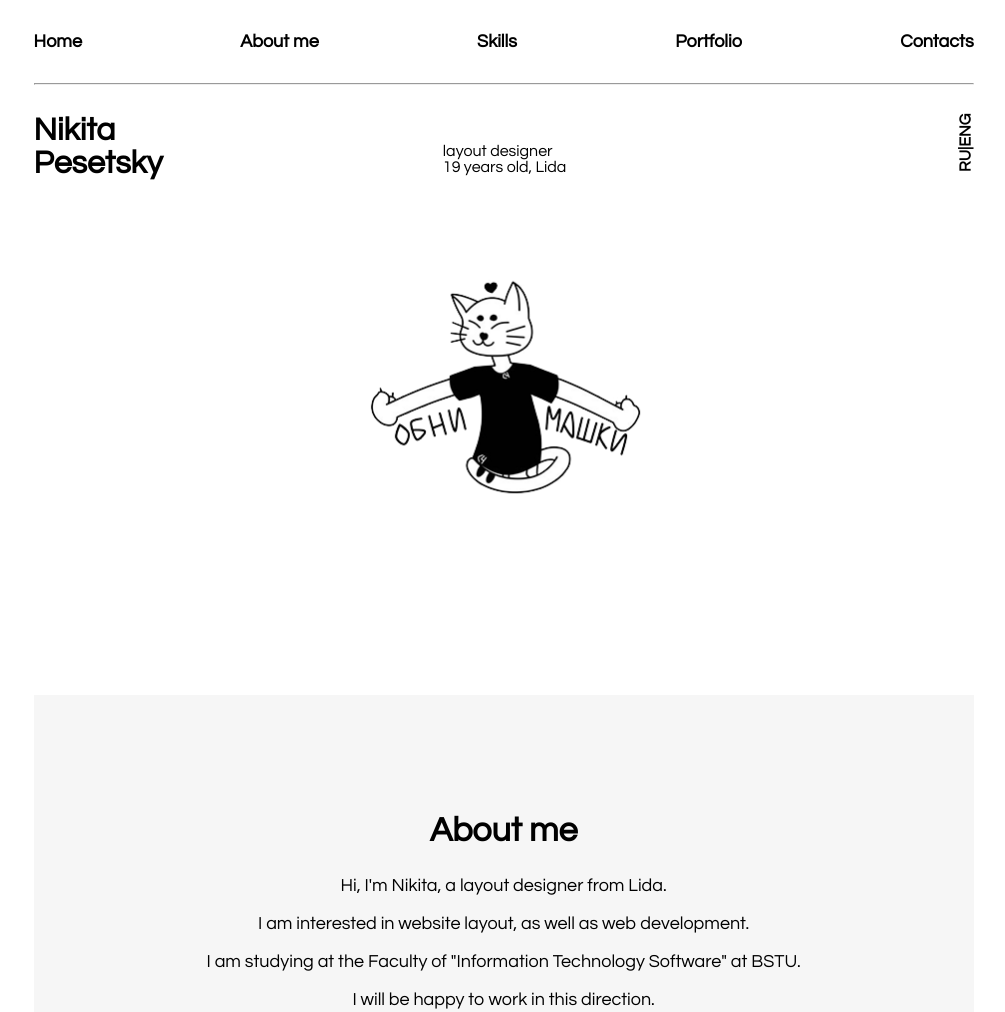
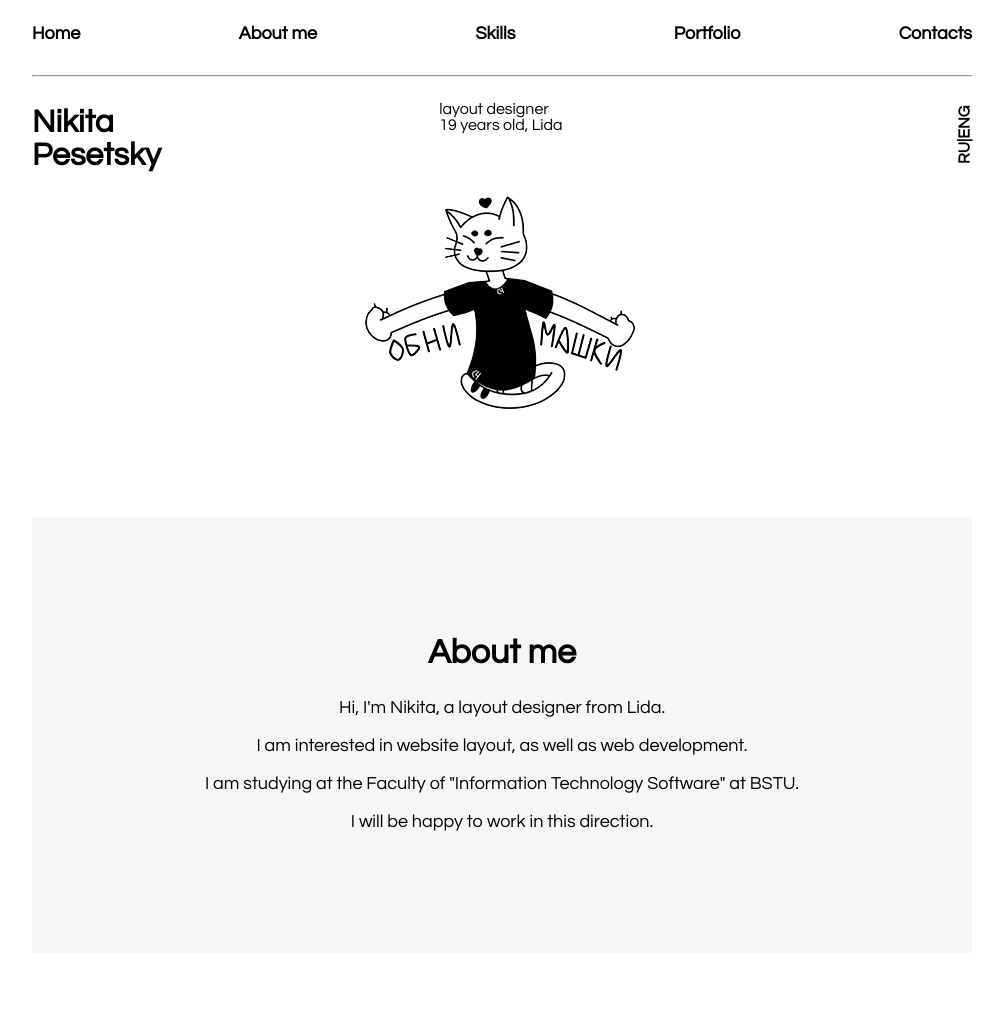
Before and after one commit to FFrein/site-layout, a plain HTML site: page index.html in a window 1280 px wide. Shown: the top 1012 px of the page, without its empty margins (138-1143 px from the left). Drawn offline with Linux system fonts and the light colour scheme.

Commit message:
ver 0.11
-Поправил косяк с картинкой
-Сделал кусок обнуления
-Стёр комент
-Изменил текст под header

```diff
--- a/Style/styles.css
+++ b/Style/styles.css
@@ -2,14 +2,13 @@
     font-family: 'Questrial', sans-serif;
 }
 body {
-    width: 99%;
+    width: 100%;
+    margin: 0;
+    padding: 0;
 }
 .wrapper {
-    /*border-style: dotted;
-    border-width: 1px;*/
     max-width:  940px;
     margin: auto;
-
 }
 .header{
     margin: auto;
@@ -28,13 +27,16 @@ body {
     padding-bottom: 104px;
 }
 .container_AA img{
-    width: 100%;
+    margin-left:35%;
 }
 .container_BB{
     display: flex;
 }
 .container_BB h1, p, h4:nth-last-child(2){
     margin-right: auto;
+}
+.container_BB p{
+    padding-right: 10%;
 }
 .Language_radio{
     display: flex;
@@ -45,10 +47,7 @@ body {
 .Language_radio h4{
     margin-left: 0;
 }
-.container_BB p{
-    margin-top: 50px;
-    margin-right: 370px;
-}
+
 .container p{
     font-size: 18px;
 }
@@ -73,6 +72,7 @@ body {
 .container_skills article{
     margin-top: 80px;
     display: flex;
+    flex-wrap: wrap;
 }
 .container_skills figure{
     margin: auto;
--- a/index.html
+++ b/index.html
@@ -6,7 +6,7 @@
         <link rel="stylesheet" href="Style\styles.css">
         <link rel="shortcut icon" href="favicon.ico" type="image/x-icon">
         <link href="https://fonts.googleapis.com/css2?family=Questrial&display=swap" rel="stylesheet">
-        <title></title>
+        <title>Freizen</title>
     </head>
     <body>
         <div class="wrapper">
@@ -27,7 +27,7 @@
                         <p>layout designer<br/>19 years old, Lida</p>
                         <div class="Language_radio"><h4>RU</h4><h4>|ENG</h4></div>
                     </div>
-                    <img src="картинки\картинка.png" alt="Никита Песецкий">
+                    <img src="картинки\картинка2.png" alt="Никита Песецкий">
                 </div>
                 <div class="container">
                     <div class="container_About_me">
```
Also changed, not shown: картинки/картинка2.png (added).
